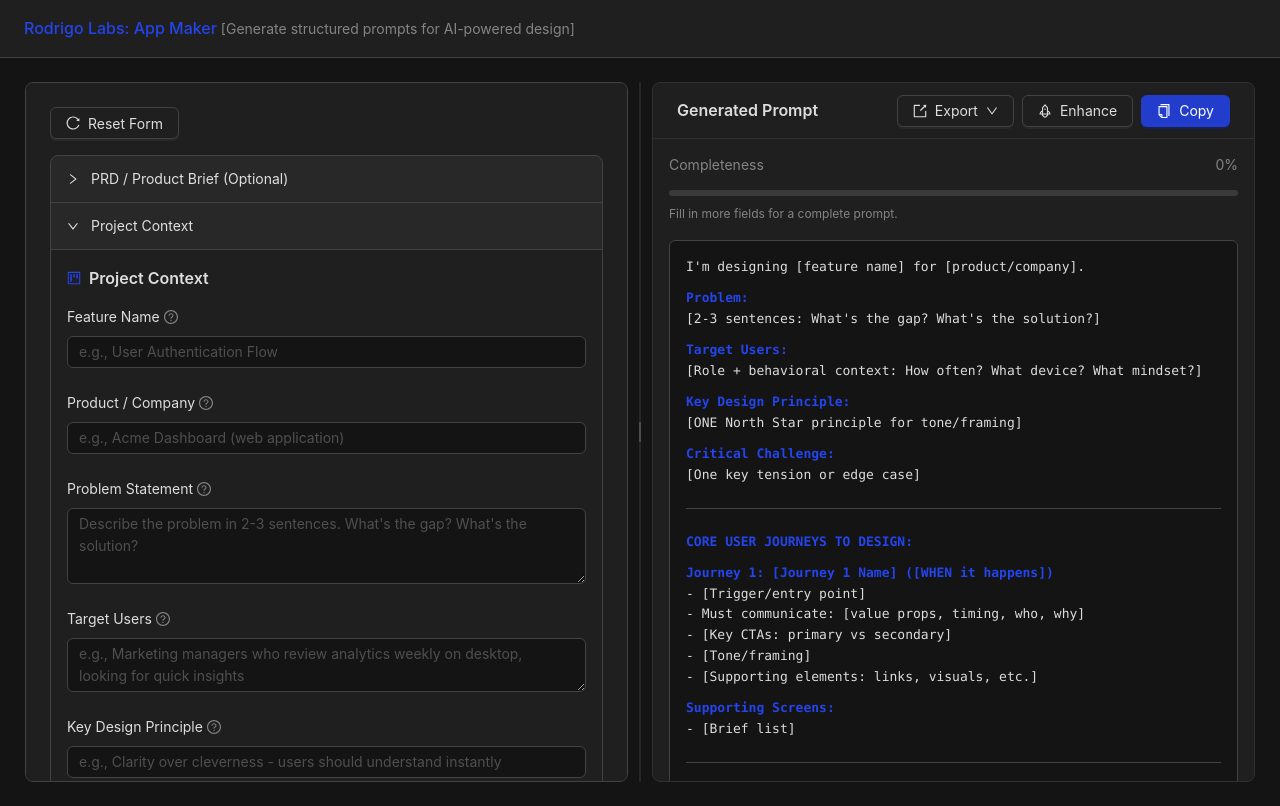
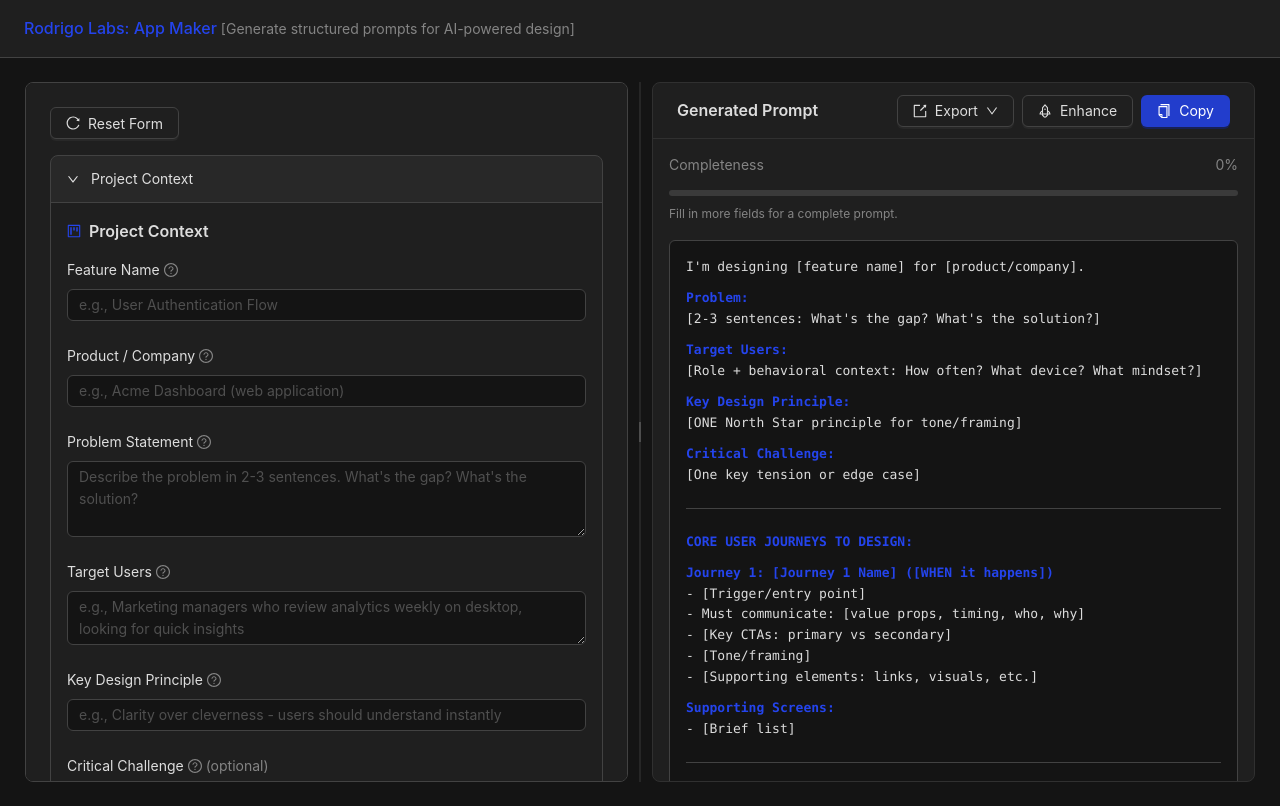
Before and after one commit to studio-rodrigo/AppMaker-V1, a Next.js app: page / in a window 1280 px wide. Built offline with nearby package versions, Linux system fonts and the light colour scheme; what @ant-design/nextjs-registry would draw is missing.

Commit message:
Move PRD section below Project Context

```diff
--- a/src/components/PromptForm.tsx
+++ b/src/components/PromptForm.tsx
@@ -23,14 +23,14 @@ export default function PromptForm({ onValuesChange, initialValues }: PromptForm
 
   const collapseItems = [
     {
+      key: '1',
+      label: 'Project Context',
+      children: <ProjectContext />,
+    },
+    {
       key: '0',
       label: 'PRD / Product Brief (Optional)',
       children: <PRDInput />,
-    },
-    {
-      key: '1',
-      label: 'Project Context',
-      children: <ProjectContext />,
     },
     {
       key: '2',
```
